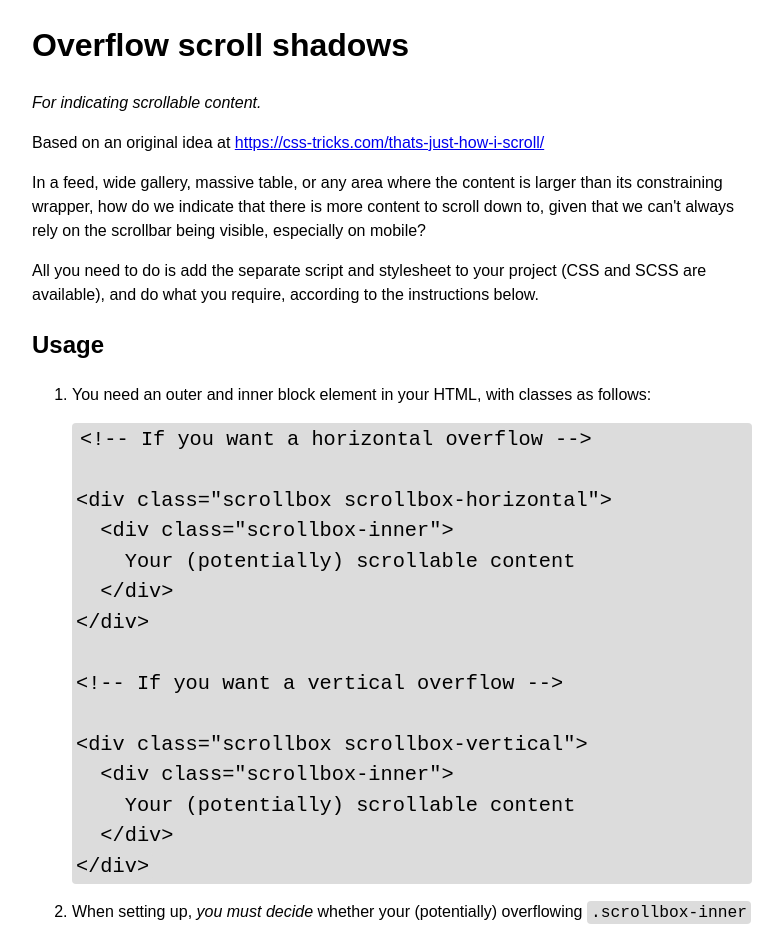
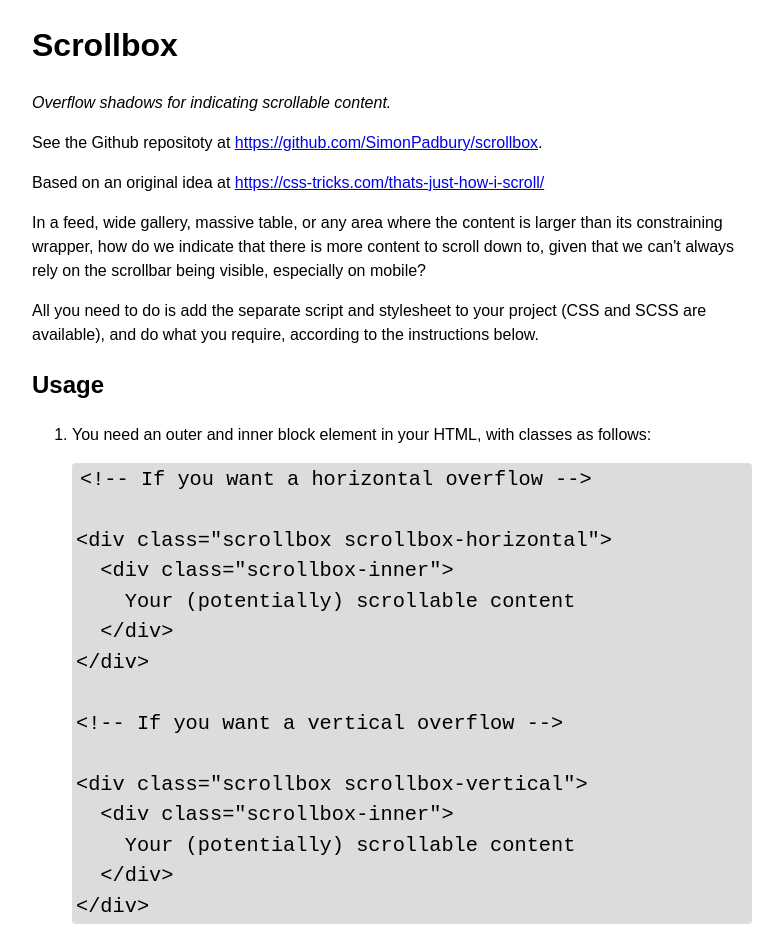
Before and after one commit to SimonPadbury/scrollbox, a plain HTML site: page index.html in a window 1280 px wide. Shown: the top 927 px of the page, without its empty margins (248-1031 px from the left). Drawn offline with Linux system fonts and the light colour scheme.

Commit message:
Update index.html

```diff
--- a/index.html
+++ b/index.html
@@ -59,9 +59,11 @@
 <body>
 
   <div class="wrap">
-    <h1>Overflow scroll shadows</h1>
+    <h1>Scrollbox</h1>
 
-    <p><em>For indicating scrollable content.</em></p>
+    <p><em>Overflow shadows for indicating scrollable content.</em></p>
+
+    <p>See the Github repositoty at <a href="https://github.com/SimonPadbury/scrollbox">https://github.com/SimonPadbury/scrollbox</a>.
 
     <p>Based on an original idea at <a href="https://css-tricks.com/thats-just-how-i-scroll/" target="_blank">https://css-tricks.com/thats-just-how-i-scroll/</p></a></p>
 
```
